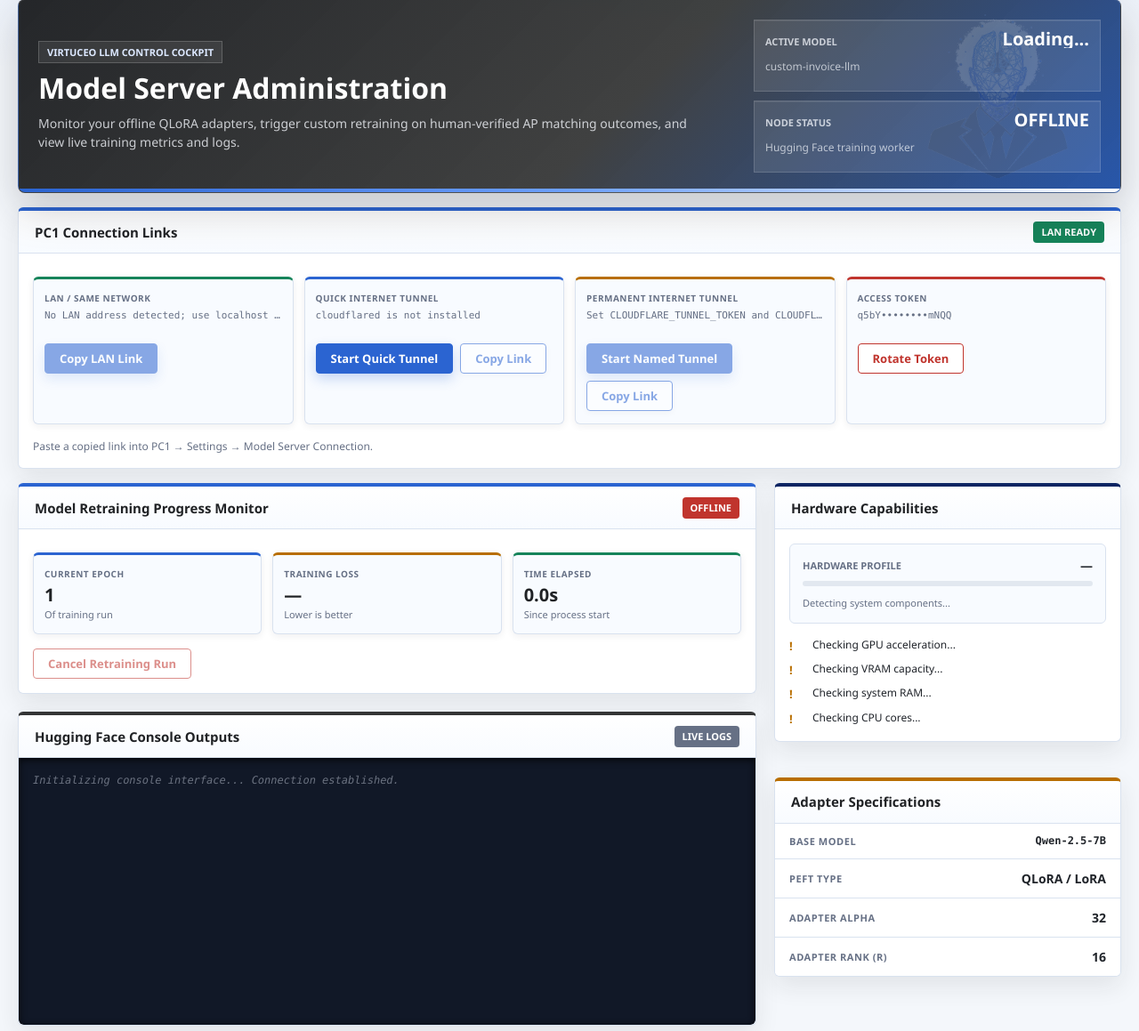
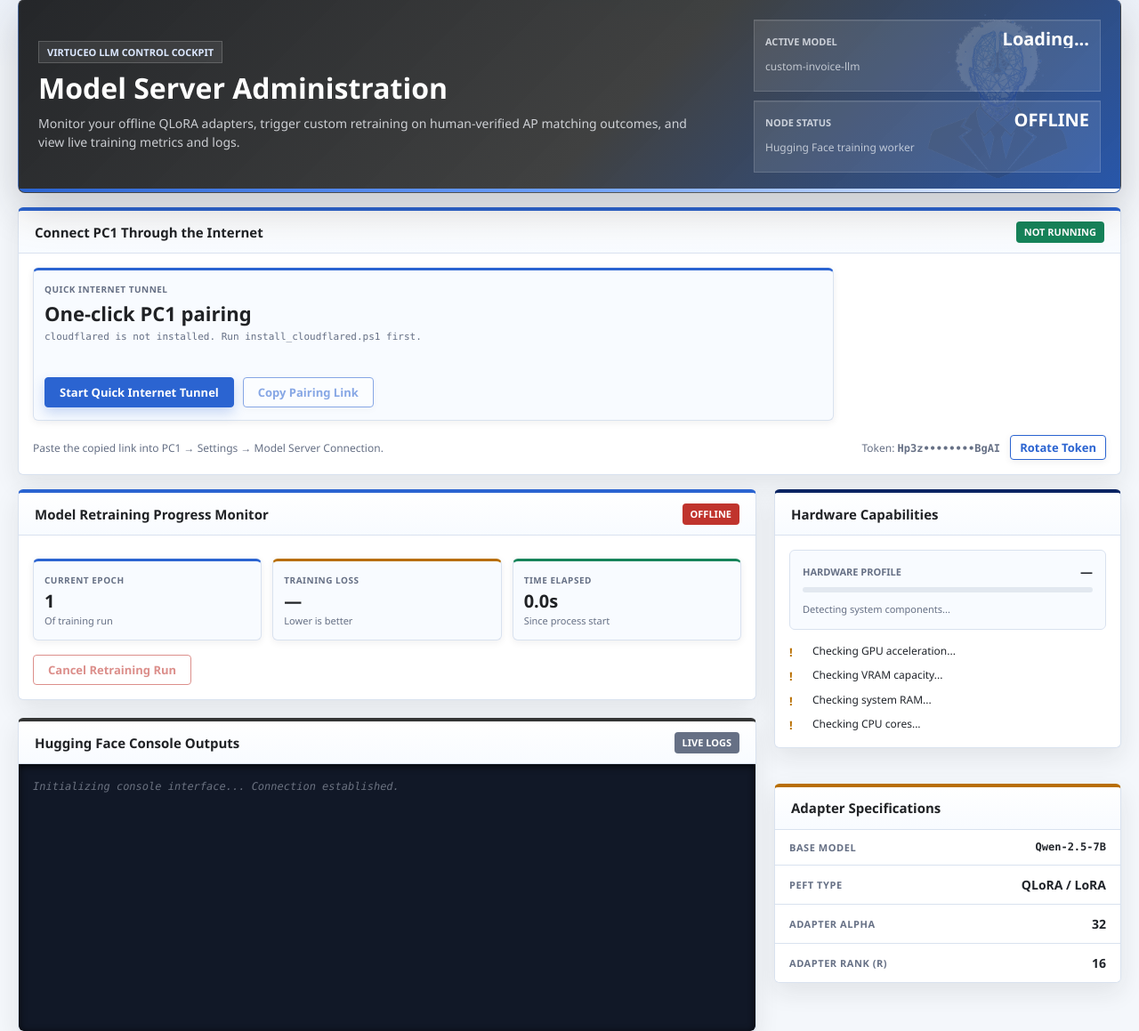
Before and after one commit to Krushang1818/SAP_Model_dashboard, a FastAPI app: page / in a window 1280 px wide. Shown: the part 156-1315 px from the top of the page at 89% size. Run offline with FastAPI, Linux system fonts and the light colour scheme; data that the repository does not hold is empty.

Commit message:
refactor: make Quick Tunnel the sole pairing option

```diff
--- a/server.py
+++ b/server.py
@@ -43,7 +43,6 @@
 from trainer import ModelServerTrainer
 from connection_manager import (
     NodeIdentityStore,
-    local_ipv4_addresses,
     pairing_link,
     require_local_request,
     require_node_token,
@@ -285,33 +284,11 @@
 
 
 def connection_payload() -> dict[str, object]:
-    lan_links = [
-        {
-            "address": address,
-            "base_url": f"http://{address}:{SERVER_PORT}",
-            "pairing_link": pairing_link(
-                f"http://{address}:{SERVER_PORT}", identity.token
-            ),
-        }
-        for address in local_ipv4_addresses()
-    ]
-    configured_public_url = os.getenv("CLOUDFLARE_PUBLIC_URL", "").strip().rstrip("/")
     tunnel_status = tunnel_manager.status()
     active_public_url = str(tunnel_status.get("public_url") or "").rstrip("/")
     return {
         "node_id": identity.node_id,
         "api_token": identity.token,
-        "local_base_url": f"http://127.0.0.1:{SERVER_PORT}",
-        "local_pairing_link": pairing_link(
-            f"http://127.0.0.1:{SERVER_PORT}", identity.token
-        ),
-        "lan_links": lan_links,
-        "configured_public_url": configured_public_url or None,
-        "configured_public_pairing_link": (
-            pairing_link(configured_public_url, identity.token)
-            if configured_public_url
-            else None
-        ),
         "active_tunnel_pairing_link": (
             pairing_link(active_public_url, identity.token)
             if active_public_url
@@ -376,9 +353,6 @@
     return {
         "tunnel": payload["tunnel"],
         "active_tunnel_pairing_link": payload["active_tunnel_pairing_link"],
-        "configured_public_pairing_link": payload[
-            "configured_public_pairing_link"
-        ],
     }
 
 
--- a/templates/dashboard.html
+++ b/templates/dashboard.html
@@ -801,42 +801,29 @@
 
     <section class="panel" style="border-top:4px solid var(--brand-blue); margin-bottom:16px;">
       <div class="panel-header">
-        <h2 class="panel-title">PC1 Connection Links</h2>
+        <h2 class="panel-title">Connect PC1 Through the Internet</h2>
         <span class="panel-badge" id="pairingStatusBadge" style="background:var(--muted);">LOADING</span>
       </div>
       <div class="panel-body">
-        <div class="factor-grid">
-          <div class="factor-card" style="border-top-color:var(--success);">
-            <div class="factor-topline">LAN / SAME NETWORK</div>
-            <div class="factor-label" id="lanLinkLabel" style="font-family:var(--mono); word-break:break-all; min-height:38px;">Detecting local network…</div>
-            <button class="button primary" id="copyLanButton" type="button" onclick="copyPairingLink('lan')" disabled>Copy LAN Link</button>
+        <div class="factor-card" style="border-top-color:var(--brand-blue); max-width:900px;">
+          <div class="factor-topline">QUICK INTERNET TUNNEL</div>
+          <div class="factor-value" style="font-size:22px; margin:8px 0;">One-click PC1 pairing</div>
+          <div class="factor-label" id="quickLinkLabel" style="font-family:var(--mono); word-break:break-all; min-height:38px;">
+            Start the tunnel to generate a secure temporary internet link.
           </div>
-          <div class="factor-card" style="border-top-color:var(--brand-blue);">
-            <div class="factor-topline">QUICK INTERNET TUNNEL</div>
-            <div class="factor-label" id="quickLinkLabel" style="font-family:var(--mono); word-break:break-all; min-height:38px;">Not running</div>
-            <div style="display:flex; gap:8px; flex-wrap:wrap;">
-              <button class="button primary" id="startQuickButton" type="button" onclick="startTunnel('quick')">Start Quick Tunnel</button>
-              <button class="button" id="copyQuickButton" type="button" onclick="copyPairingLink('quick')" disabled>Copy Link</button>
-            </div>
-          </div>
-          <div class="factor-card" style="border-top-color:var(--warning);">
-            <div class="factor-topline">PERMANENT INTERNET TUNNEL</div>
-            <div class="factor-label" id="namedLinkLabel" style="font-family:var(--mono); word-break:break-all; min-height:38px;">Not configured</div>
-            <div style="display:flex; gap:8px; flex-wrap:wrap;">
-              <button class="button primary" id="startNamedButton" type="button" onclick="startTunnel('named')">Start Named Tunnel</button>
-              <button class="button" id="copyNamedButton" type="button" onclick="copyPairingLink('named')" disabled>Copy Link</button>
-            </div>
-          </div>
-          <div class="factor-card" style="border-top-color:var(--error);">
-            <div class="factor-topline">ACCESS TOKEN</div>
-            <div class="factor-label" id="tokenLabel" style="font-family:var(--mono); min-height:38px;">Loading secure token…</div>
-            <button class="button negative" type="button" onclick="rotatePairingToken()">Rotate Token</button>
+          <div style="display:flex; gap:10px; flex-wrap:wrap; margin-top:14px;">
+            <button class="button primary" id="startQuickButton" type="button" onclick="startQuickTunnel()">Start Quick Internet Tunnel</button>
+            <button class="button" id="copyQuickButton" type="button" onclick="copyQuickPairingLink()" disabled>Copy Pairing Link</button>
+            <button class="button negative" id="stopTunnelButton" type="button" onclick="stopTunnel()" style="display:none;">Stop Tunnel</button>
           </div>
         </div>
         <div id="pairingMessage" class="message-strip info" style="display:none; margin-top:16px;"></div>
-        <div style="display:flex; gap:10px; margin-top:16px; align-items:center;">
-          <button class="button negative" id="stopTunnelButton" type="button" onclick="stopTunnel()" style="display:none;">Stop Active Tunnel</button>
-          <span style="font-size:12px; color:var(--muted);">Paste a copied link into PC1 → Settings → Model Server Connection.</span>
+        <div style="display:flex; justify-content:space-between; gap:16px; margin-top:16px; align-items:center; flex-wrap:wrap;">
+          <span style="font-size:12px; color:var(--muted);">Paste the copied link into PC1 → Settings → Model Server Connection.</span>
+          <span style="font-size:12px; color:var(--muted);">
+            Token: <strong id="tokenLabel" style="font-family:var(--mono);">Loading…</strong>
+            <button class="button" type="button" onclick="rotatePairingToken()" style="min-height:28px; padding:0 10px; margin-left:8px;">Rotate Token</button>
+          </span>
         </div>
       </div>
     </section>
@@ -1021,35 +1008,24 @@
         connectionInfo = data;
         apiKey = data.api_token || '';
 
-        const lan = data.lan_links && data.lan_links.length ? data.lan_links[0] : null;
-        document.getElementById('lanLinkLabel').textContent = lan ? lan.base_url : 'No LAN address detected; use localhost only.';
-        document.getElementById('copyLanButton').disabled = !lan;
         document.getElementById('tokenLabel').textContent = maskToken(apiKey);
 
         const tunnel = data.tunnel || {};
         const isQuick = tunnel.running && tunnel.mode === 'quick';
-        const isNamed = tunnel.running && tunnel.mode === 'named';
         const quickPairing = isQuick ? data.active_tunnel_pairing_link : null;
-        const namedPairing = isNamed
-          ? data.active_tunnel_pairing_link
-          : data.configured_public_pairing_link;
 
         document.getElementById('quickLinkLabel').textContent = quickPairing
           ? tunnel.public_url
-          : (tunnel.available ? 'Not running' : 'cloudflared is not installed');
+          : (tunnel.available
+              ? 'Start the tunnel to generate a secure temporary internet link.'
+              : 'cloudflared is not installed. Run install_cloudflared.ps1 first.');
         document.getElementById('copyQuickButton').disabled = !quickPairing;
         document.getElementById('startQuickButton').disabled = Boolean(tunnel.running);
-
-        document.getElementById('namedLinkLabel').textContent = namedPairing
-          ? (isNamed ? tunnel.public_url : data.configured_public_url)
-          : (tunnel.named_configured ? 'Ready to start' : 'Set CLOUDFLARE_TUNNEL_TOKEN and CLOUDFLARE_PUBLIC_URL');
-        document.getElementById('copyNamedButton').disabled = !namedPairing;
-        document.getElementById('startNamedButton').disabled = Boolean(tunnel.running) || !tunnel.named_configured;
 
         const stopButton = document.getElementById('stopTunnelButton');
         stopButton.style.display = tunnel.running ? 'inline-flex' : 'none';
         const badge = document.getElementById('pairingStatusBadge');
-        badge.textContent = tunnel.running ? `${tunnel.mode.toUpperCase()} TUNNEL ACTIVE` : 'LAN READY';
+        badge.textContent = isQuick ? 'QUICK TUNNEL ACTIVE' : 'NOT RUNNING';
         badge.style.background = tunnel.running ? 'var(--brand-blue)' : 'var(--success)';
 
         if (tunnel.error) {
@@ -1061,24 +1037,13 @@
       }
     }
 
-    async function copyPairingLink(kind) {
+    async function copyQuickPairingLink() {
       if (!connectionInfo) return;
-      let link = null;
-      if (kind === 'lan') {
-        link = connectionInfo.lan_links && connectionInfo.lan_links.length
-          ? connectionInfo.lan_links[0].pairing_link
-          : null;
-      } else if (kind === 'quick') {
-        link = connectionInfo.tunnel.mode === 'quick'
-          ? connectionInfo.active_tunnel_pairing_link
-          : null;
-      } else if (kind === 'named') {
-        link = connectionInfo.tunnel.mode === 'named'
-          ? connectionInfo.active_tunnel_pairing_link
-          : connectionInfo.configured_public_pairing_link;
-      }
+      const link = connectionInfo.tunnel.mode === 'quick'
+        ? connectionInfo.active_tunnel_pairing_link
+        : null;
       if (!link) {
-        pairingMessage('That connection link is not available yet.', 'warning');
+        pairingMessage('Start the Quick Internet Tunnel before copying the pairing link.', 'warning');
         return;
       }
       try {
@@ -1089,18 +1054,18 @@
       }
     }
 
-    async function startTunnel(mode) {
-      pairingMessage(`Starting ${mode} tunnel…`, 'info');
+    async function startQuickTunnel() {
+      pairingMessage('Starting Quick Internet Tunnel…', 'info');
       try {
         const res = await fetch('/v1/local/tunnel/start', {
           method: 'POST',
           headers: {'Content-Type': 'application/json'},
-          body: JSON.stringify({mode})
+          body: JSON.stringify({mode: 'quick'})
         });
         const data = await res.json();
         if (!res.ok) throw new Error(data.detail || 'Tunnel failed to start');
         connectionInfo = data;
-        pairingMessage(`${mode === 'quick' ? 'Quick' : 'Named'} tunnel is active.`, 'success');
+        pairingMessage('Quick Internet Tunnel is active. Copy the pairing link for PC1.', 'success');
         await loadConnectionPanel();
       } catch (error) {
         pairingMessage(error.message || 'Tunnel failed to start.', 'error');
```
Also changed, not shown: tests/test_server_connection.py (+3 -1 lines), tests/test_tunnel_manager.py (+6 -19 lines), tunnel_manager.py (+15 -39 lines), README.md, 1 other file.
